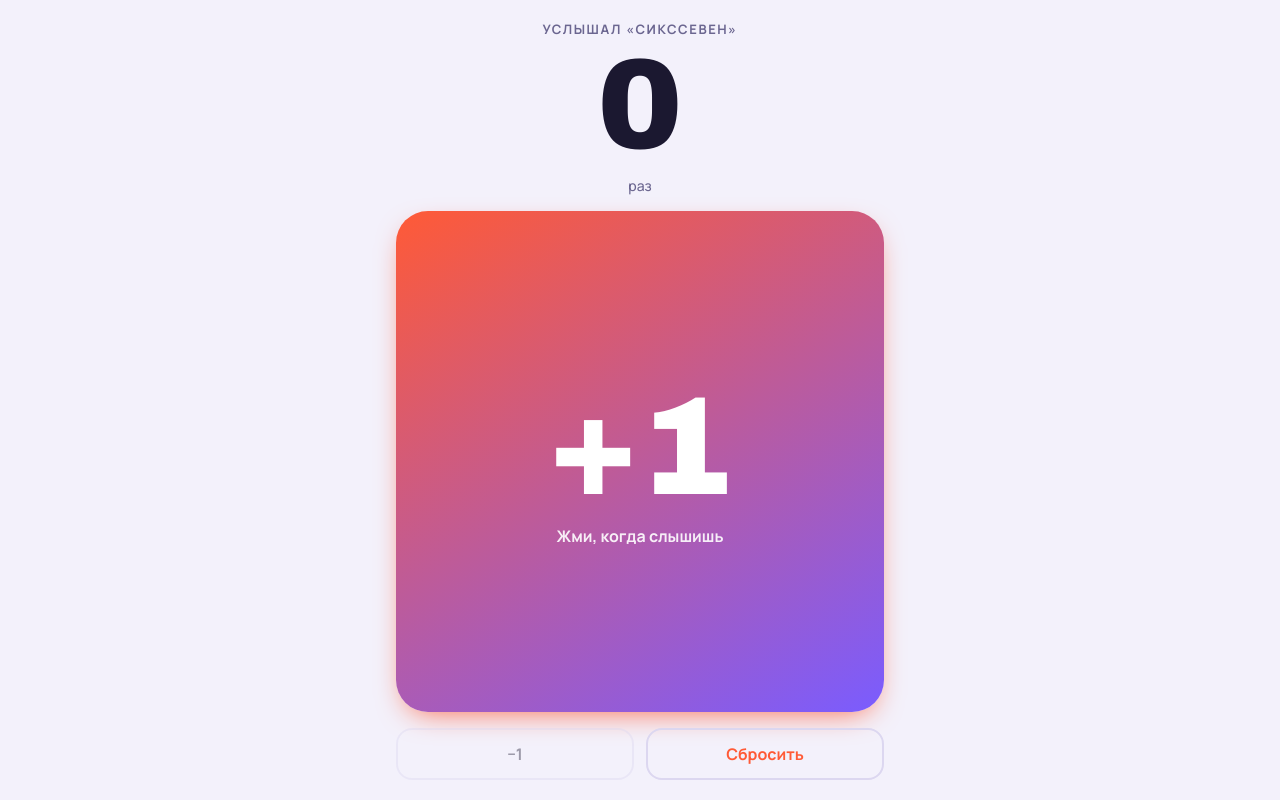
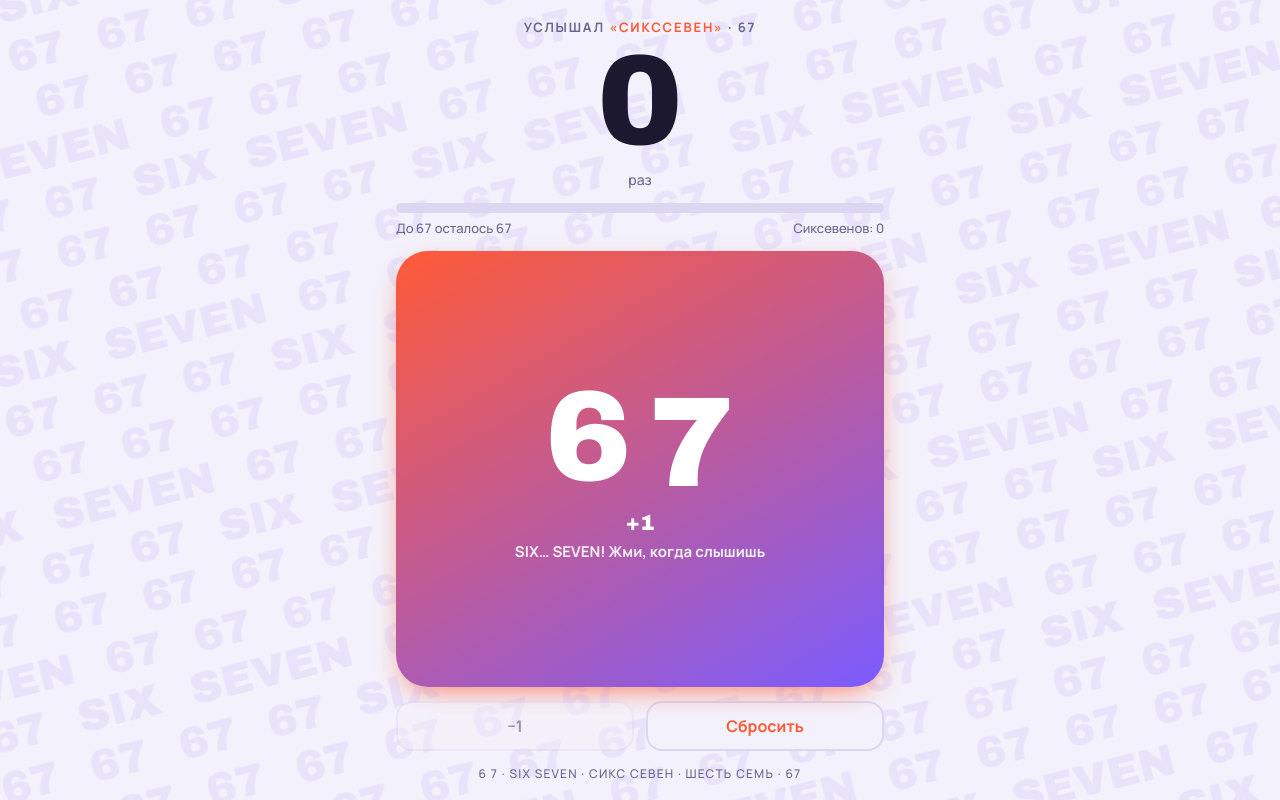
Before and after one commit to Pharaonicoff1/SxSvn, a plain HTML site: page index.html in a window 1280 px wide. Drawn offline with Linux system fonts and the light colour scheme; a web font is replaced by a local one.

Commit message:
Theme the counter around 67 and add GitHub Pages deploy workflow
Co-Authored-By: Claude Opus 5.5 <noreply@anthropic.com>
Claude-Session: https://claude.ai/code/session_01UbTpaMj6DmCBpirJm2vDoU

```diff
--- a/index.html
+++ b/index.html
@@ -9,119 +9,212 @@
 <meta name="claude:viewport-fit-sides" content="cover">
 <link rel="stylesheet" href="https://fonts.googleapis.com/css2?family=Unbounded:wght@600;800&family=Manrope:wght@500;700&display=swap">
 <style>
-  /* Layout: one screen — counter on top, giant tap target filling the rest, small controls at the bottom */
+  /* Layout: one screen — 67 wallpaper behind, counter + progress to next 67 on top, giant tap target, small controls */
   :root {
-    --bg: #f3f1fb; --fg: #1b1830; --muted: #6b6690;
-    --accent: #ff5a36; --accent-2: #7a5cff; --on-accent: #ffffff; --line: #dcd7f0;
+    --bg: #f3f1fb; --fg: #1b1830; --muted: #6b6690; --wall: rgba(122, 92, 255, .09);
+    --accent: #ff5a36; --accent-2: #7a5cff; --on-accent: #ffffff; --line: #dcd7f0; --gold: #ffb400;
     --display: "Unbounded", "Arial Black", system-ui, sans-serif;
     --body: "Manrope", system-ui, -apple-system, sans-serif;
   }
   @media (prefers-color-scheme: dark) { :root:not([data-theme="light"]) {
-    --bg: #14121f; --fg: #f2f0ff; --muted: #9b96bd;
-    --accent: #ff6a48; --accent-2: #9a85ff; --on-accent: #ffffff; --line: #2c2843; color-scheme: dark } }
+    --bg: #14121f; --fg: #f2f0ff; --muted: #9b96bd; --wall: rgba(154, 133, 255, .08);
+    --accent: #ff6a48; --accent-2: #9a85ff; --on-accent: #ffffff; --line: #2c2843; --gold: #ffc533; color-scheme: dark } }
   :root[data-theme="dark"] {
-    --bg: #14121f; --fg: #f2f0ff; --muted: #9b96bd;
-    --accent: #ff6a48; --accent-2: #9a85ff; --on-accent: #ffffff; --line: #2c2843; color-scheme: dark }
+    --bg: #14121f; --fg: #f2f0ff; --muted: #9b96bd; --wall: rgba(154, 133, 255, .08);
+    --accent: #ff6a48; --accent-2: #9a85ff; --on-accent: #ffffff; --line: #2c2843; --gold: #ffc533; color-scheme: dark }
 
   html, body { height: 100%; }
   body {
-    background: var(--bg); color: var(--fg); font-family: var(--body);
+    background: var(--bg); color: var(--fg); font-family: var(--body); overflow: hidden;
     -webkit-tap-highlight-color: transparent; user-select: none; -webkit-user-select: none;
   }
+  .wall {
+    position: fixed; inset: -20%; z-index: 0; pointer-events: none;
+    transform: rotate(-14deg); color: var(--wall);
+    font-family: var(--display); font-weight: 800; font-size: 44px; line-height: 1.15;
+    word-spacing: 18px; overflow: hidden; white-space: normal;
+  }
   .app {
+    position: relative; z-index: 1;
     box-sizing: border-box; height: 100%; max-width: 520px; margin: 0 auto;
-    display: flex; flex-direction: column; gap: 16px;
-    padding-block: 20px;
+    display: flex; flex-direction: column; gap: 14px;
+    padding-block: 18px;
     padding-left: max(16px, env(safe-area-inset-left, 0px));
     padding-right: max(16px, env(safe-area-inset-right, 0px));
   }
   header { text-align: center; }
-  .label { margin: 0; font-size: 13px; font-weight: 700; letter-spacing: .12em; text-transform: uppercase; color: var(--muted); }
+  .label { margin: 0; font-size: 13px; font-weight: 700; letter-spacing: .14em; text-transform: uppercase; color: var(--muted); }
+  .label b { color: var(--accent); }
   .count {
-    margin: 4px 0 0; font-family: var(--display); font-weight: 800;
+    margin: 2px 0 0; font-family: var(--display); font-weight: 800;
     font-size: clamp(64px, 24vw, 128px); line-height: 1; font-variant-numeric: tabular-nums;
     display: inline-block;
   }
   .count.pop { animation: pop .18s ease-out; }
+  .count.sixseven { color: var(--gold); }
   @keyframes pop { 50% { transform: scale(1.12); color: var(--accent); } }
-  .sub { margin: 6px 0 0; font-size: 14px; color: var(--muted); }
+  .sub { margin: 4px 0 0; font-size: 14px; color: var(--muted); }
+
+  .progress { display: grid; gap: 6px; }
+  .bar { height: 10px; border-radius: 99px; background: var(--line); overflow: hidden; }
+  .bar i { display: block; height: 100%; width: 0; border-radius: inherit;
+    background: linear-gradient(90deg, var(--accent), var(--accent-2)); transition: width .2s ease; }
+  .progress p { margin: 0; display: flex; justify-content: space-between; font-size: 13px; color: var(--muted); font-variant-numeric: tabular-nums; }
+
+  .banner {
+    margin: 0; text-align: center; padding: 10px 12px; border-radius: 14px;
+    background: var(--gold); color: #1b1830; font-family: var(--display); font-weight: 800; font-size: 15px;
+    animation: shake .5s ease;
+  }
+  @keyframes shake { 20% { transform: rotate(-3deg) scale(1.04); } 40% { transform: rotate(3deg); } 60% { transform: rotate(-2deg); } }
 
   .tap {
-    flex: 1; min-height: 220px; width: 100%;
+    position: relative; overflow: hidden;
+    flex: 1; min-height: 200px; width: 100%;
     border: 0; border-radius: 32px; cursor: pointer;
     background: linear-gradient(150deg, var(--accent), var(--accent-2));
     color: var(--on-accent); font-family: var(--display);
-    display: flex; flex-direction: column; align-items: center; justify-content: center; gap: 8px;
+    display: flex; flex-direction: column; align-items: center; justify-content: center; gap: 6px;
     box-shadow: 0 10px 30px -12px var(--accent);
-    transition: transform .08s ease;
-    touch-action: manipulation;
+    transition: transform .08s ease; touch-action: manipulation;
   }
   .tap:active { transform: scale(.97); }
   .tap:focus-visible { outline: 4px solid var(--fg); outline-offset: 4px; }
-  .tap .big { font-size: clamp(72px, 30vw, 140px); font-weight: 800; line-height: 1; }
-  .tap .hint { font-family: var(--body); font-weight: 700; font-size: 16px; opacity: .9; }
+  .tap .hands { display: flex; gap: 18px; font-size: clamp(64px, 26vw, 128px); font-weight: 800; line-height: 1; }
+  .tap .hands span { display: inline-block; animation: juggle 1.2s ease-in-out infinite; }
+  .tap .hands span:last-child { animation-delay: -.6s; }
+  @keyframes juggle { 0%, 100% { transform: translateY(-6px); } 50% { transform: translateY(6px); } }
+  .tap .plus { font-size: 22px; font-weight: 800; }
+  .tap .hint { font-family: var(--body); font-weight: 700; font-size: 15px; opacity: .9; }
+
+  .fly {
+    position: fixed; z-index: 5; pointer-events: none; font-family: var(--display); font-weight: 800;
+    color: var(--on-accent); text-shadow: 0 2px 8px rgba(0,0,0,.25);
+    animation: fly .9s ease-out forwards;
+  }
+  .fly.gold { color: var(--gold); }
+  @keyframes fly { from { opacity: 1; transform: translate(-50%, -50%) scale(.8); }
+    to { opacity: 0; transform: translate(calc(-50% + var(--dx)), calc(-50% - 140px)) scale(1.3) rotate(var(--rot)); } }
 
   .controls { display: flex; gap: 12px; }
   .controls button {
-    flex: 1; min-height: 52px; border-radius: 16px; cursor: pointer;
-    border: 2px solid var(--line); background: transparent; color: var(--fg);
+    flex: 1; min-height: 50px; border-radius: 16px; cursor: pointer;
+    border: 2px solid var(--line); background: var(--bg); color: var(--fg);
     font-family: var(--body); font-weight: 700; font-size: 16px;
   }
   .controls button:focus-visible { outline: 3px solid var(--accent-2); outline-offset: 2px; }
   .controls button.danger { color: var(--accent); }
   .controls button:disabled { opacity: .4; cursor: default; }
-  @media (prefers-reduced-motion: reduce) { .count.pop { animation: none; } .tap { transition: none; } }
+  footer { margin: 0; text-align: center; font-size: 12px; color: var(--muted); letter-spacing: .1em; }
+  @media (prefers-reduced-motion: reduce) {
+    .count.pop, .banner, .tap .hands span { animation: none; } .tap { transition: none; } .fly { display: none; }
+  }
 </style>
 </head>
 <body>
 
+<div class="wall" id="wall" aria-hidden="true"></div>
 <main class="app">
   <header>
-    <p class="label">Услышал «СиксСевен»</p>
+    <p class="label">Услышал <b>«СиксСевен»</b> · 67</p>
     <output class="count" id="count" aria-live="polite">0</output>
     <p class="sub" id="sub">раз</p>
   </header>
 
-  <button class="tap" id="tap" type="button" aria-label="Добавить один">
-    <span class="big">+1</span>
-    <span class="hint">Жми, когда слышишь</span>
+  <div class="progress">
+    <div class="bar"><i id="bar"></i></div>
+    <p><span id="left">До 67 осталось 67</span><span id="laps">Сиксевенов: 0</span></p>
+  </div>
+
+  <p class="banner" id="banner" hidden></p>
+
+  <button class="tap" id="tap" type="button" aria-label="Добавить один, услышал СиксСевен">
+    <span class="hands"><span>6</span><span>7</span></span>
+    <span class="plus">+1</span>
+    <span class="hint" id="hint">SIX… SEVEN! Жми, когда слышишь</span>
   </button>
 
   <div class="controls">
     <button type="button" id="undo">−1</button>
     <button type="button" id="reset" class="danger">Сбросить</button>
   </div>
+  <footer>6 7 · SIX SEVEN · СИКС СЕВЕН · ШЕСТЬ СЕМЬ · 67</footer>
 </main>
 
 <script>
   const KEY = "sixseven-count";
-  const countEl = document.getElementById("count");
-  const subEl = document.getElementById("sub");
-  const undoBtn = document.getElementById("undo");
-  const resetBtn = document.getElementById("reset");
-  let count = 0, confirmTimer = null;
+  const $ = id => document.getElementById(id);
+  const countEl = $("count"), subEl = $("sub"), undoBtn = $("undo"), resetBtn = $("reset");
+  const barEl = $("bar"), leftEl = $("left"), lapsEl = $("laps"), bannerEl = $("banner"), hintEl = $("hint");
+  const WORDS = ["67", "SIX SEVEN", "СиксСевен", "6 7", "сиксевен", "шесть-семь", "67!", "SIX… SEVEN"];
+  const HINTS = ["SIX… SEVEN! Жми, когда слышишь", "Опять 67? Жми!", "Сикс-севен засчитан", "Шесть… семь… жми!", "67, 67, 67"];
+  let count = 0, confirmTimer = null, bannerTimer = null;
+
+  $("wall").textContent = Array.from({ length: 400 }, (_, i) => i % 9 === 4 ? "SIX SEVEN" : "67").join(" ");
 
   try { count = parseInt(localStorage.getItem(KEY), 10) || 0; } catch (e) {}
 
   function plural(n) {
     const a = n % 10, b = n % 100;
-    if (a >= 2 && a <= 4 && (b < 12 || b > 14)) return "раза";
-    return "раз";
+    return a >= 2 && a <= 4 && (b < 12 || b > 14) ? "раза" : "раз";
+  }
+  function special(n) {
+    if (n > 0 && n % 67 === 0) return n === 67 ? "67 РАЗ! ЭТО СИКС СЕВЕН СИКС СЕВЕН!" : `${n} = 67 × ${n / 67}. SIX SEVEN!`;
+    if (String(n).includes("67")) return `${n} — в числе есть 67! Сиксевен!`;
+    if (n === 6) return "Шесть… а дальше?";
+    if (n === 7) return "…СЕМЬ! 6 7!";
+    return "";
   }
   function render(animate) {
     countEl.textContent = count;
     subEl.textContent = plural(count);
     undoBtn.disabled = count === 0;
+    const into = count % 67;
+    barEl.style.width = (into / 67 * 100) + "%";
+    leftEl.textContent = `До ${(Math.floor(count / 67) + 1) * 67} осталось ${67 - into}`;
+    lapsEl.textContent = `Сиксевенов: ${Math.floor(count / 67)}`;
+    const msg = special(count);
+    countEl.classList.toggle("sixseven", !!msg && msg.includes("67"));
     try { localStorage.setItem(KEY, String(count)); } catch (e) {}
-    if (animate) { countEl.classList.remove("pop"); void countEl.offsetWidth; countEl.classList.add("pop"); }
+    if (animate) {
+      countEl.classList.remove("pop"); void countEl.offsetWidth; countEl.classList.add("pop");
+      hintEl.textContent = HINTS[count % HINTS.length];
+      if (msg) showBanner(msg);
+    }
   }
-  function buzz() { try { navigator.vibrate && navigator.vibrate(15); } catch (e) {} }
+  function showBanner(text) {
+    bannerEl.textContent = text; bannerEl.hidden = false;
+    bannerEl.style.animation = "none"; void bannerEl.offsetWidth; bannerEl.style.animation = "";
+    clearTimeout(bannerTimer); bannerTimer = setTimeout(() => { bannerEl.hidden = true; }, 3500);
+  }
+  function fly(x, y, many) {
+    const n = many ? 12 : 1;
+    for (let i = 0; i < n; i++) {
+      const el = document.createElement("span");
+      el.className = "fly" + (many ? " gold" : "");
+      el.textContent = many ? "67" : WORDS[Math.floor(Math.random() * WORDS.length)];
+      el.style.left = x + "px"; el.style.top = y + "px";
+      el.style.fontSize = (many ? 22 + Math.random() * 20 : 22) + "px";
+      el.style.setProperty("--dx", ((Math.random() - .5) * (many ? 260 : 80)) + "px");
+      el.style.setProperty("--rot", ((Math.random() - .5) * 40) + "deg");
+      document.body.appendChild(el);
+      el.addEventListener("animationend", () => el.remove());
+    }
+  }
+  function buzz(pattern) { try { navigator.vibrate && navigator.vibrate(pattern); } catch (e) {} }
   function disarmReset() { clearTimeout(confirmTimer); confirmTimer = null; resetBtn.textContent = "Сбросить"; }
 
-  document.getElementById("tap").addEventListener("click", () => { count++; buzz(); disarmReset(); render(true); });
+  $("tap").addEventListener("click", e => {
+    count++; disarmReset();
+    const big = count % 67 === 0;
+    buzz(big ? [60, 40, 60, 40, 60] : 15);
+    const r = e.currentTarget.getBoundingClientRect();
+    fly(e.clientX || r.left + r.width / 2, e.clientY || r.top + r.height / 2, big);
+    render(true);
+  });
   undoBtn.addEventListener("click", () => { if (count > 0) { count--; disarmReset(); render(false); } });
   resetBtn.addEventListener("click", () => {
-    if (confirmTimer) { disarmReset(); count = 0; render(false); return; }
+    if (confirmTimer) { disarmReset(); count = 0; bannerEl.hidden = true; render(false); return; }
     resetBtn.textContent = "Точно? Жми ещё";
     confirmTimer = setTimeout(disarmReset, 3000);
   });
```
Also changed, not shown: 1 other file.
